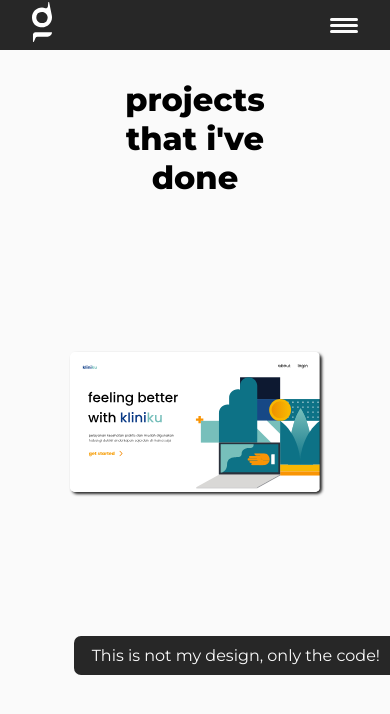
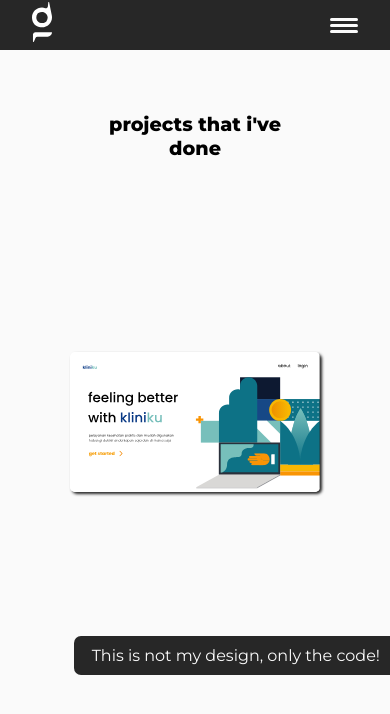
Before and after one commit to GunawanAhmad/Portfolio, a Vue app: page /work in a window 390 px wide. Shown: the top 714 px of the page. Built offline with nearby package versions, Linux system fonts and the light colour scheme; the HTML template or start-up script is replaced by a standard one.

Commit message:
change responsiveness

```diff
--- a/public/styles/about.css
+++ b/public/styles/about.css
@@ -109,7 +109,7 @@
   }
 }
 
-@media only screen and (max-width: 1000px) {
+@media only screen and (max-width: 1024px) {
   .text {
     width: 90%;
     font-size: 1.2rem;
--- a/public/styles/app.css
+++ b/public/styles/app.css
@@ -229,7 +229,7 @@
     }
   }
 
-  @media only screen and (max-width: 900px) {
+  @media only screen and (max-width: 1024px) {
     .view {
       margin: 0px 0 0 0px;
       /* padding: 60px 0; */
--- a/public/styles/contact.css
+++ b/public/styles/contact.css
@@ -193,7 +193,7 @@
 }
 
 
-@media only screen and (max-width: 1000px) {
+@media only screen and (max-width: 1024px) {
   .text {
     width: 90%;
     font-size: 1.2rem;
--- a/public/styles/home.css
+++ b/public/styles/home.css
@@ -315,7 +315,7 @@
     transform: translateY(30%) scaleY(1);
   }
 }
-@media only screen and (max-width: 900px) {
+@media only screen and (max-width: 1024px) {
   .top {
     top: 60px;
   }
@@ -366,3 +366,9 @@
     font-size: 1rem;
   }
 }
+
+@media only screen and (max-width: 400px) {
+  .text {
+    font-size: .7rem;
+  }
+}
--- a/public/styles/nav.css
+++ b/public/styles/nav.css
@@ -144,7 +144,7 @@
   }
 }
 
-@media only screen and (max-width: 900px) {
+@media only screen and (max-width: 1024px) {
   nav {
     width: 100%;
     height: 50px;
--- a/public/styles/skills.css
+++ b/public/styles/skills.css
@@ -209,6 +209,7 @@
 }
 .warn.hide {
   transform: translateX(100%);
+  z-index: 999999;
 }
 
 .skills-info {
@@ -323,7 +324,7 @@
   }
 }
 
-@media only screen and (max-width: 900px) {
+@media only screen and (max-width: 1024px) {
   .text {
     width: 80%;
     height: auto;
--- a/public/styles/work.css
+++ b/public/styles/work.css
@@ -13,12 +13,10 @@
 }
 
 .work h1 {
-  /* margin-top: 8rem; */
-  /* margin-bottom: 2rem; */
   position: absolute;
   left: 50%;
   transform: translateX(-50%);
-  top: 5rem;
+  top: 7rem;
   text-align: center;
 }
 
@@ -271,7 +269,7 @@
   transform: translateY(-100%);
 }
 
-@media only screen and (max-width: 900px) {
+@media only screen and (max-width: 1024px) {
   .list {
     width: 60%;
   }
@@ -284,4 +282,7 @@
   .list {
     width: 80%;
   }
+  .work h1 {
+    font-size: 1.2rem;
+  }
 }
```
